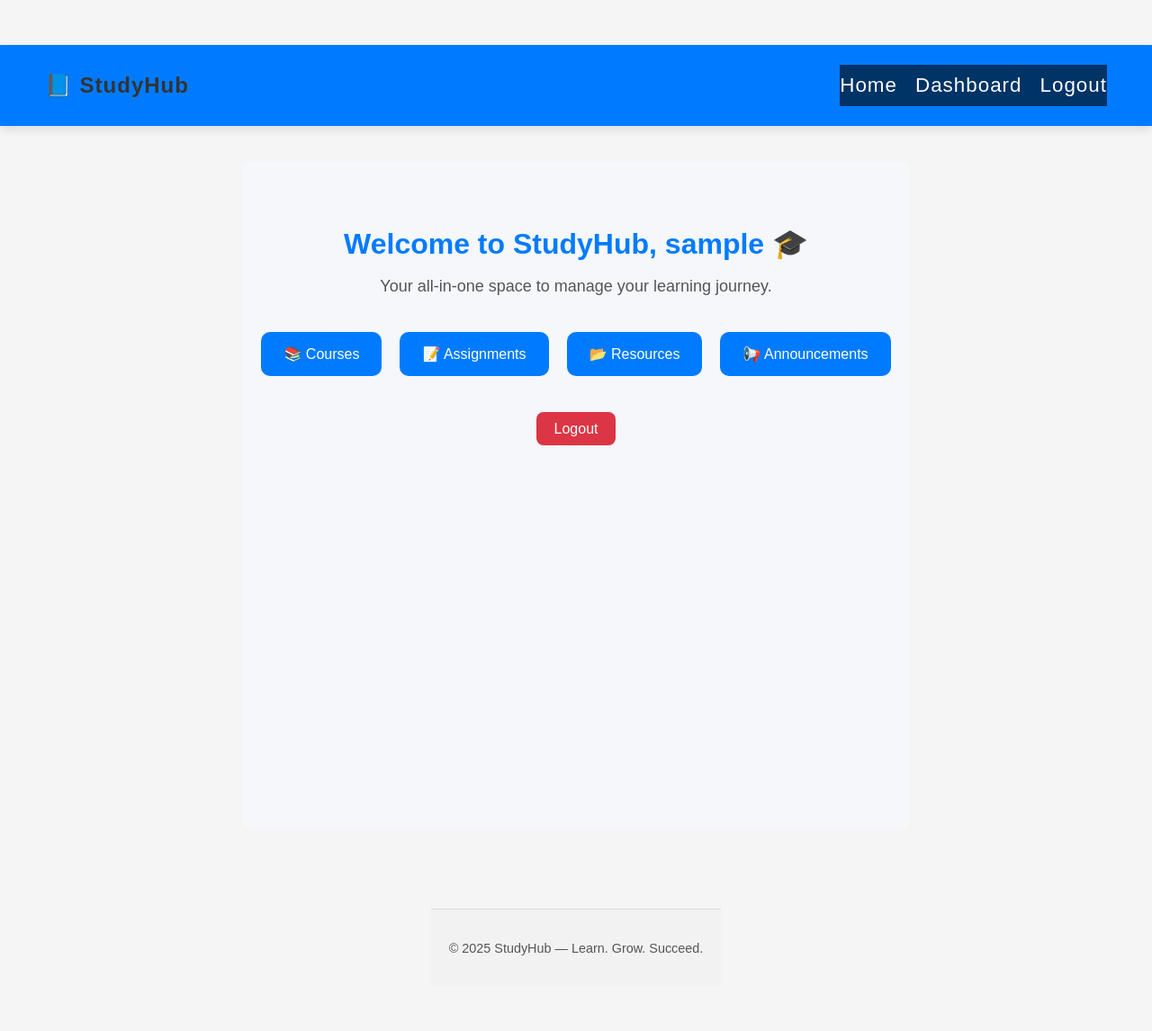
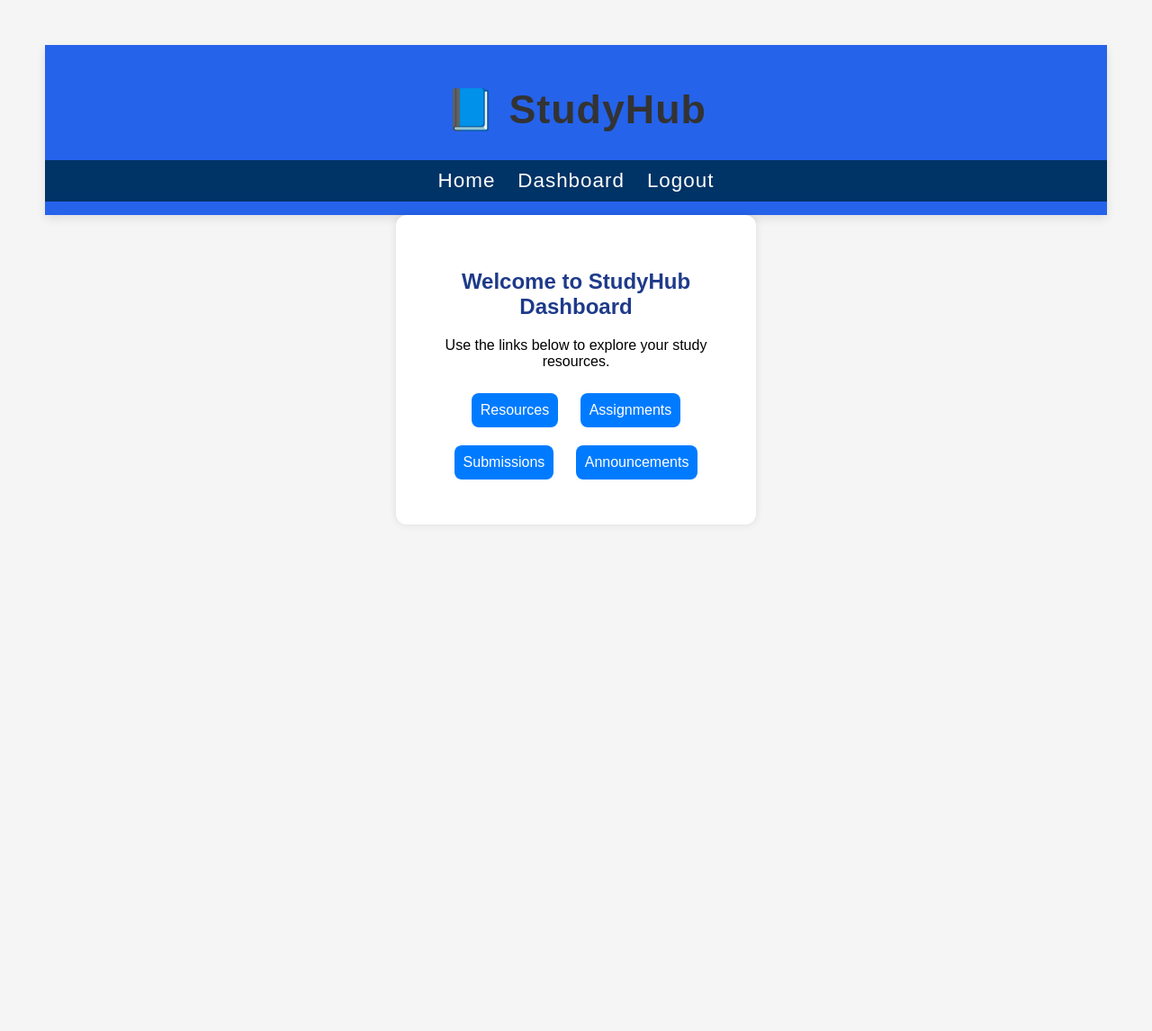
Before and after one commit to gumbinokuthula/studyhub-backend, a Django app: page /dashboard/ in a window 1280 px wide. Shown: the whole page at 90% size. After the commit the page ends 533 px from the top, so only its background shows below. Run offline with Django 5.2, Linux system fonts and the light colour scheme; the visitor is signed in with stand-in values (Sample User, id 1); parts of the project's set-up code (start-up, migrations or seed data) failed here and were passed over.

Commit message:
fixing the dashboard

```diff
--- a/assignments/urls.py
+++ b/assignments/urls.py
@@ -1,7 +1,8 @@
+# assignments/urls.py
 from django.urls import path
 from . import views
 
 urlpatterns = [
-    path('<int:course_id>/', views.assignment_list, name='assignment_list'),
-    path('<int:course_id>/create/', views.assignment_create, name='assignment_create'),
+    path('', views.assignment_list, name='assignment_list'),  # <-- note the name
+    path('<int:id>/', views.assignment_detail, name='assignment_detail'),
 ]
--- a/studyhub/urls.py
+++ b/studyhub/urls.py
@@ -17,6 +17,7 @@ Including another URLconf
 from django.contrib import admin
 from django.urls import path, include
 from users import views as user_views  # ✅ import for home view
+from resources import views as resources_views
 
 urlpatterns = [
     path('admin/', admin.site.urls),
@@ -28,6 +29,5 @@ urlpatterns = [
     path('assignments/', include('assignments.urls')),
     path('submissions/', include('submissions.urls')),
     path('announcements/', include('announcements.urls')),
-
-
+    path('resources/', resources_views.resource_list, name='resources'),
 ]
--- a/templates/base.html
+++ b/templates/base.html
@@ -9,30 +9,18 @@
 </head>
 
 <body>
-    <header class="navbar">
-        <h1 class="logo">📘 StudyHub</h1>
+    <header class="header">
+        <h1>📘 StudyHub</h1>
         <nav>
-            <ul>
-                <li><a href="{% url 'home' %}">Home</a></li>
-                {% if user.is_authenticated %}
-                <li><a href="{% url 'dashboard' %}">Dashboard</a></li>
-                <li><a href="{% url 'logout' %}">Logout</a></li>
-                {% else %}
-                <li><a href="{% url 'login' %}">Login</a></li>
-                <li><a href="{% url 'register' %}">Register</a></li>
-                {% endif %}
-            </ul>
+            <a href="/">Home</a>
+            <a href="{% url 'dashboard' %}">Dashboard</a>
+            <a href="{% url 'logout' %}">Logout</a>
         </nav>
     </header>
 
-    <main class="content">
-        {% block content %}
-        {% endblock %}
+    <main>
+        {% block content %}{% endblock %}
     </main>
-
-    <footer class="footer">
-        <p>© 2025 StudyHub — Learn. Grow. Succeed.</p>
-    </footer>
 </body>
 
 </html>
--- /dev/null
+++ b/templates/users/dashboard.html
@@ -0,0 +1,14 @@
+{% extends 'base.html' %}
+{% block content %}
+<div class="container">
+    <h2>Welcome to StudyHub Dashboard</h2>
+    <p>Use the links below to explore your study resources.</p>
+
+    <div class="dashboard-links">
+        <a href="{% url 'resources' %}" class="btn">Resources</a>
+        <a href="{% url 'assignments' %}" class="btn">Assignments</a>
+        <a href="{% url 'submissions' %}" class="btn">Submissions</a>
+        <a href="{% url 'announcements' %}" class="btn">Announcements</a>
+    </div>
+</div>
+{% endblock %}
--- a/users/templates/users/dashboard.html
+++ b/users/templates/users/dashboard.html
@@ -8,7 +8,7 @@
 
     <div class="dashboard-buttons">
         <a href="{% url 'courses_home' %}" class="dash-btn">📚 Courses</a>
-        <a href="{% url 'assignments_home' %}" class="dash-btn">📝 Assignments</a>
+        <a href="{% url 'assignment_list' %}" class="dash-btn">📝 Assignments</a>
         <a href="{% url 'resources_home' %}" class="dash-btn">📂 Resources</a>
         <a href="{% url 'announcements_home' %}" class="dash-btn">📢 Announcements</a>
     </div>
@@ -18,3 +18,9 @@
     </div>
 </div>
 {% endblock %}
+<div class="dashboard-links">
+    <a href="{% url 'resources' %}" class="btn">Resources</a>
+    <a href="{% url 'assignments' %}" class="btn">Assignments</a>
+    <a href="{% url 'submissions' %}" class="btn">Submissions</a>
+    <a href="{% url 'announcements' %}" class="btn">Announcements</a>
+</div>
--- a/users/templates/users/home.html
+++ b/users/templates/users/home.html
@@ -1,5 +1,9 @@
 {% extends 'base.html' %}
 {% block content %}
+{% load static %}
+
+
+
 <div class="container">
     <h2>Welcome to StudyHub 📚</h2>
     <p>Your all-in-one platform for learning, sharing, and growing together.</p>
```
Also changed, not shown: templates/users/announcements.html (added, +7 -0 lines), templates/users/assignments.html (added, +7 -0 lines), templates/users/resources.html (added, +7 -0 lines), templates/users/submissions.html (added, +7 -0 lines).
